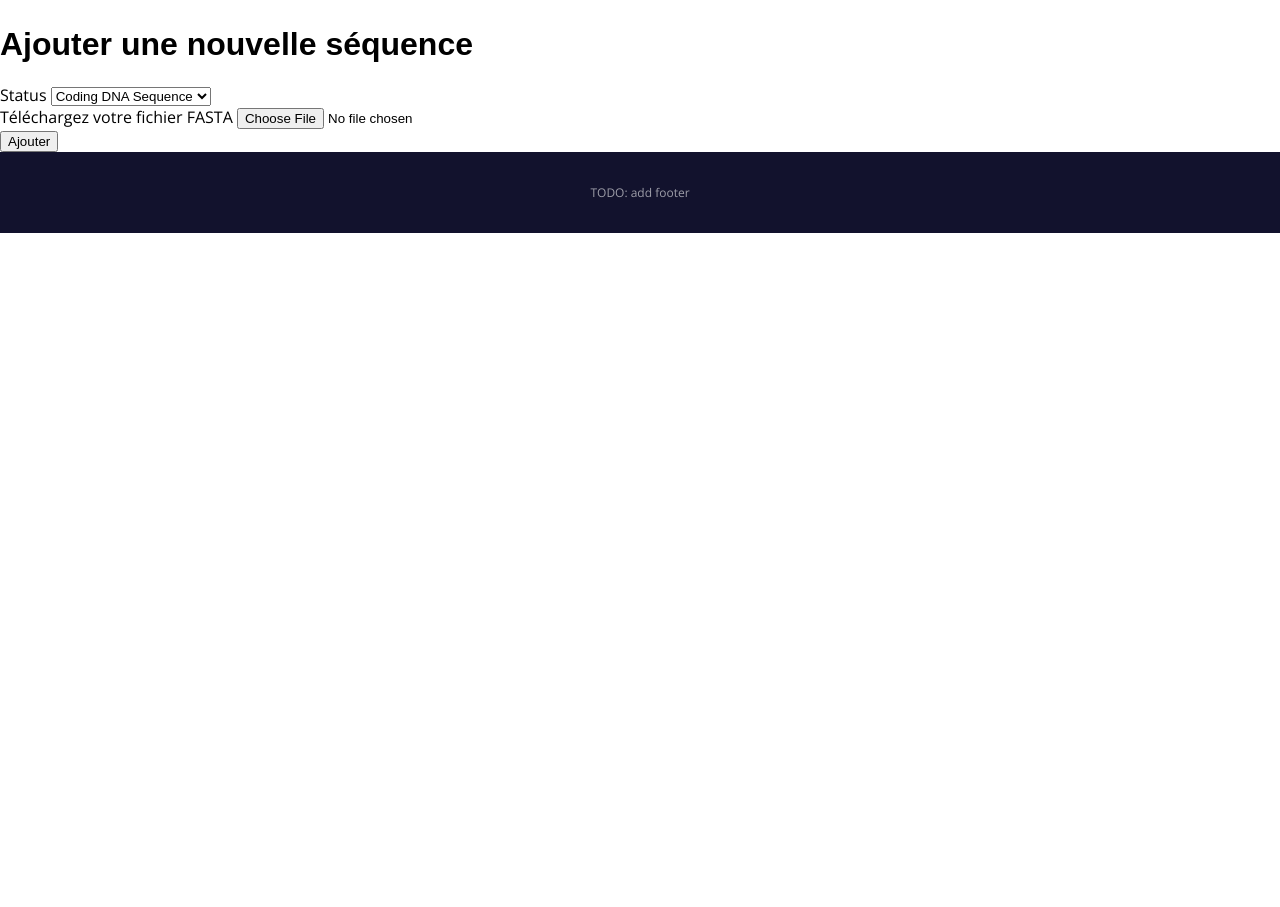
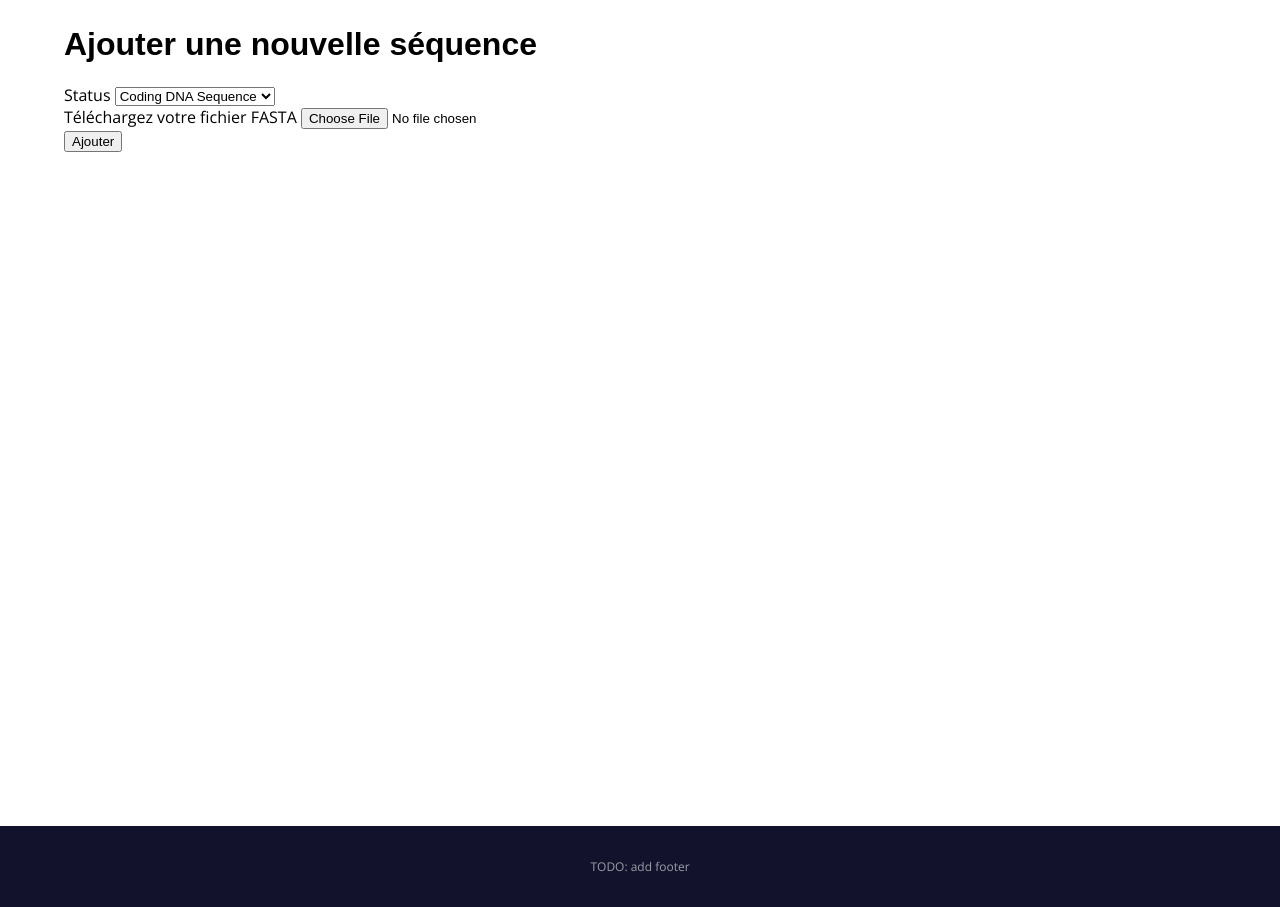
Before and after one commit to TitouanCh/appweb, a Django app: page /annotation/add-sequence/ in a window 1280 px wide. Shown: the part 54-961 px from the top of the page. Before the commit the page ends 287 px from the top, so only its background shows below. Run offline with Django 5.2, Linux system fonts and the light colour scheme; some web fonts are replaced.

Commit message:
margins in css

```diff
--- a/static/style.css
+++ b/static/style.css
@@ -62,6 +62,8 @@ nav .date {
 
 main {
   margin-top: 80px;
+  min-height: 100vh;
+  margin-left: 5vw;
 }
 
 article {
```
